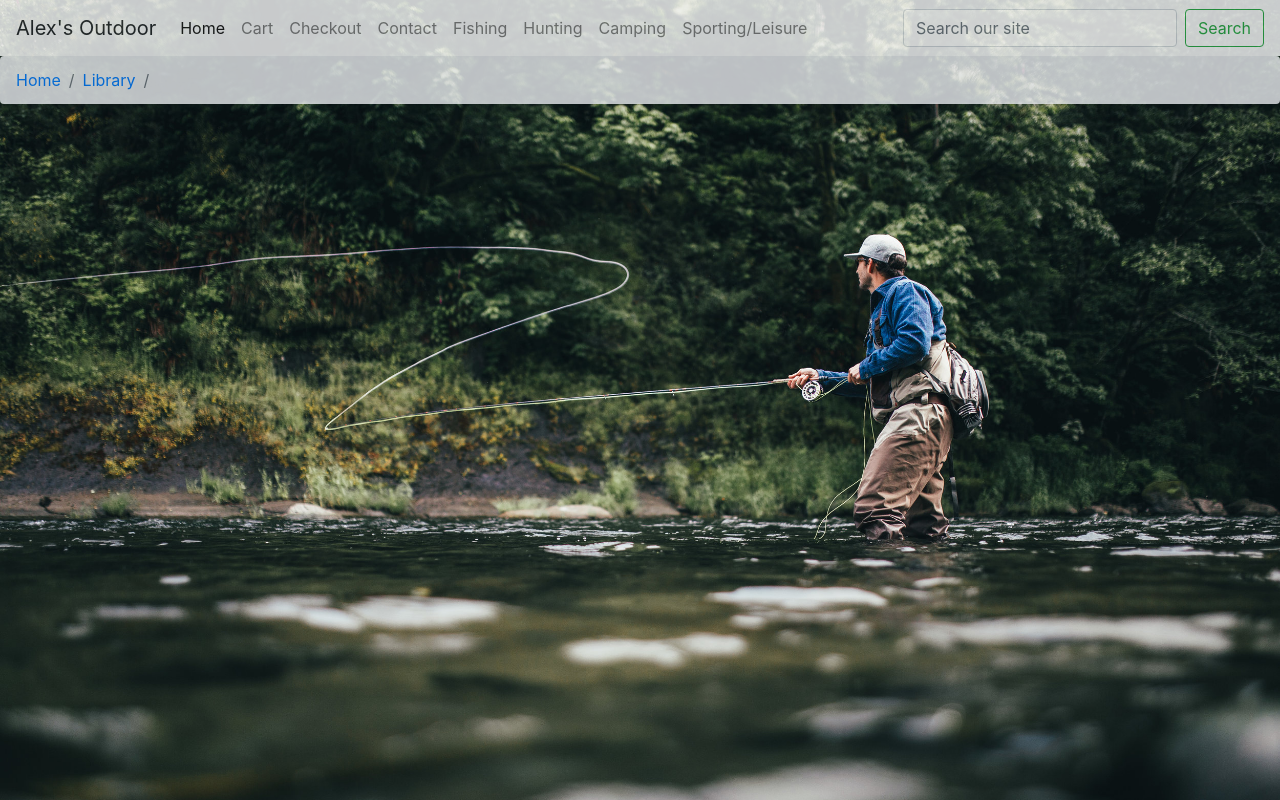
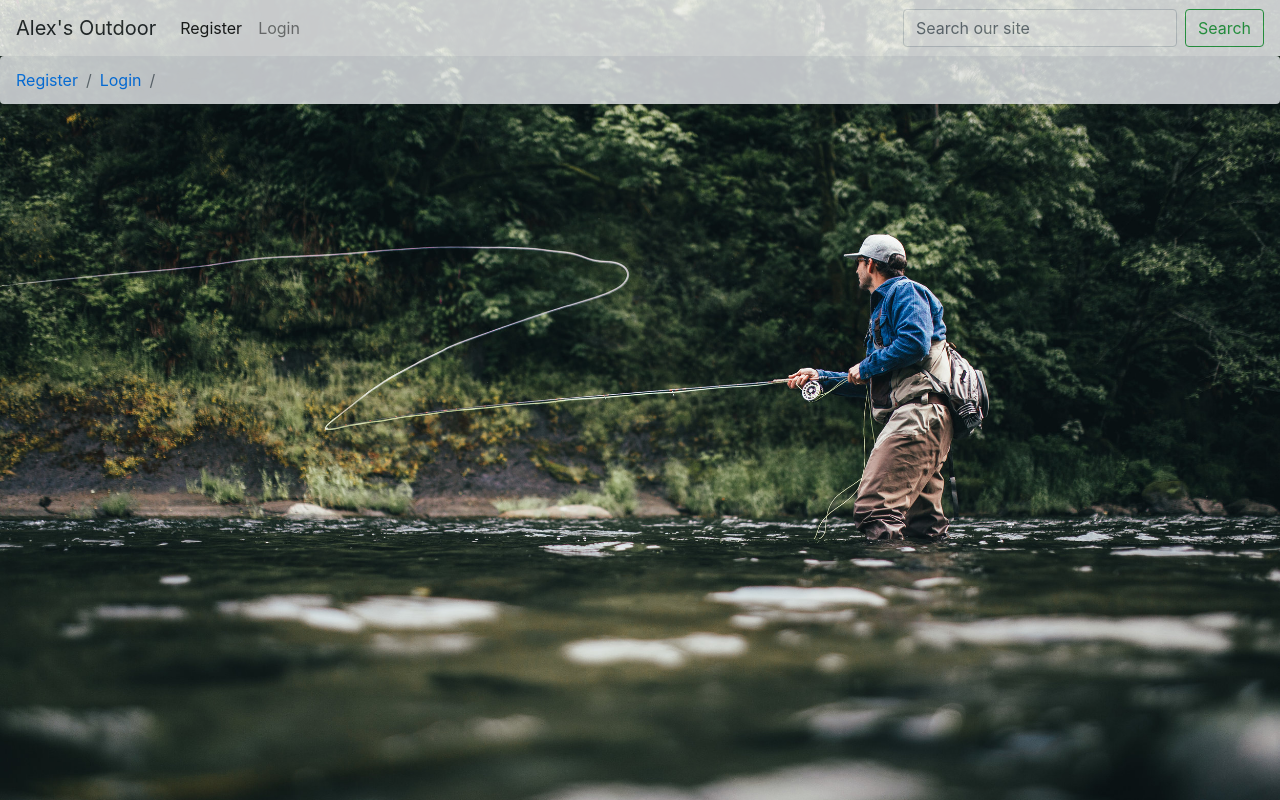
Before and after one commit to afw821/eCommerce_MongoDB_Node, a website: page public/index.html in a window 1280 px wide. Drawn offline with nearby package versions, Linux system fonts and the light colour scheme; no server answers.

Commit message:
I added to the style of the login page

```diff
--- a/public/index.html
+++ b/public/index.html
@@ -22,29 +22,12 @@
                 <div class="collapse navbar-collapse" id="navbarSupportedContent">
                     <ul class="navbar-nav mr-auto">
                         <li class="nav-item active">
-                            <a class="nav-link home-button" href="#">Home</a>
+                            <a class="nav-link home-button" href="#">Register</a>
                         </li>
                         <li class="nav-item">
-                            <a class="nav-link cart" href="#">Cart</a>
+                            <a class="nav-link cart" href="#">Login</a>
                         </li>
-                        <li class="nav-item">
-                            <a class="nav-link checkout" href="#">Checkout</a>
-                        </li>
-                        <li class="nav-item">
-                            <a class="nav-link contact" href="#">Contact</a>
-                        </li>
-                        <li class="nav-item">
-                            <a class="nav-link fishing" href="#">Fishing</a>
-                        </li>
-                        <li class="nav-item">
-                            <a class="nav-link hunting" href="#">Hunting</a>
-                        </li>
-                        <li class="nav-item">
-                            <a class="nav-link camping" href="#">Camping</a>
-                        </li>
-                        <li class="nav-item">
-                            <a class="nav-link sporting-leisure" href="#">Sporting/Leisure</a>
-                        </li>
+
                         <!-- <li class="nav-item">
                             <a class="nav-link disabled" href="#">Disabled</a>
                         </li> -->
@@ -57,8 +40,8 @@
             </nav>
             <nav class="nav-opc" aria-label="breadcrumb">
                 <ol class="breadcrumb">
-                    <li class="breadcrumb-item"><a href="#">Home</a></li>
-                    <li class="breadcrumb-item"><a href="#">Library</a></li>
+                    <li class="breadcrumb-item"><a href="#">Register</a></li>
+                    <li class="breadcrumb-item"><a href="#">Login</a></li>
                     <li class="breadcrumb-item active" aria-current="page"></li>
                 </ol>
             </nav>
```
